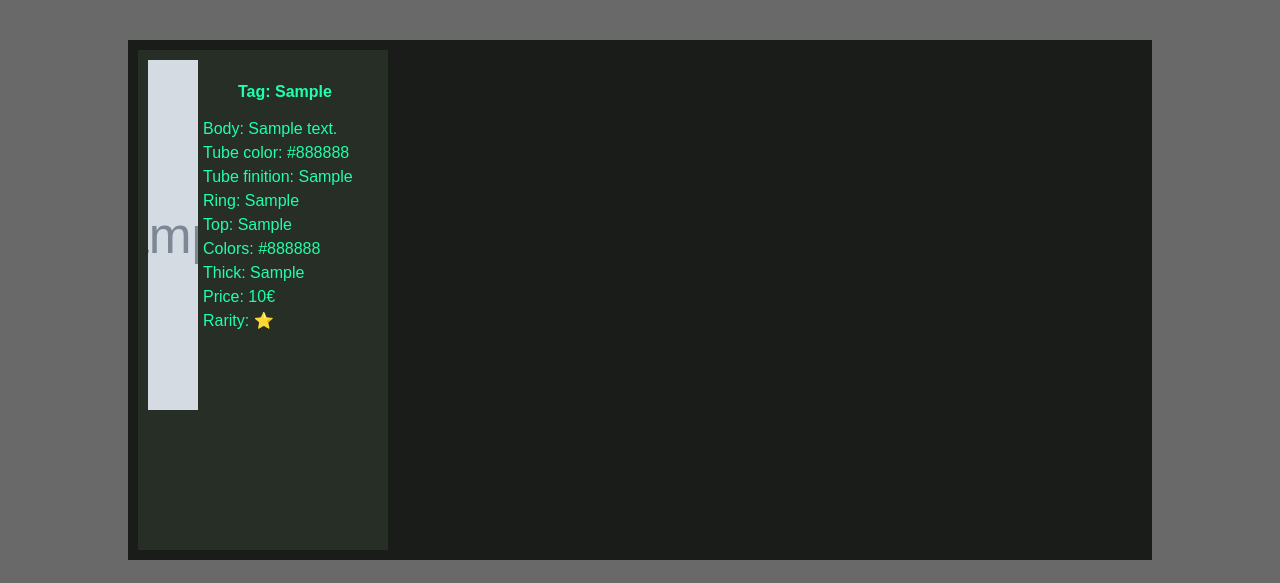
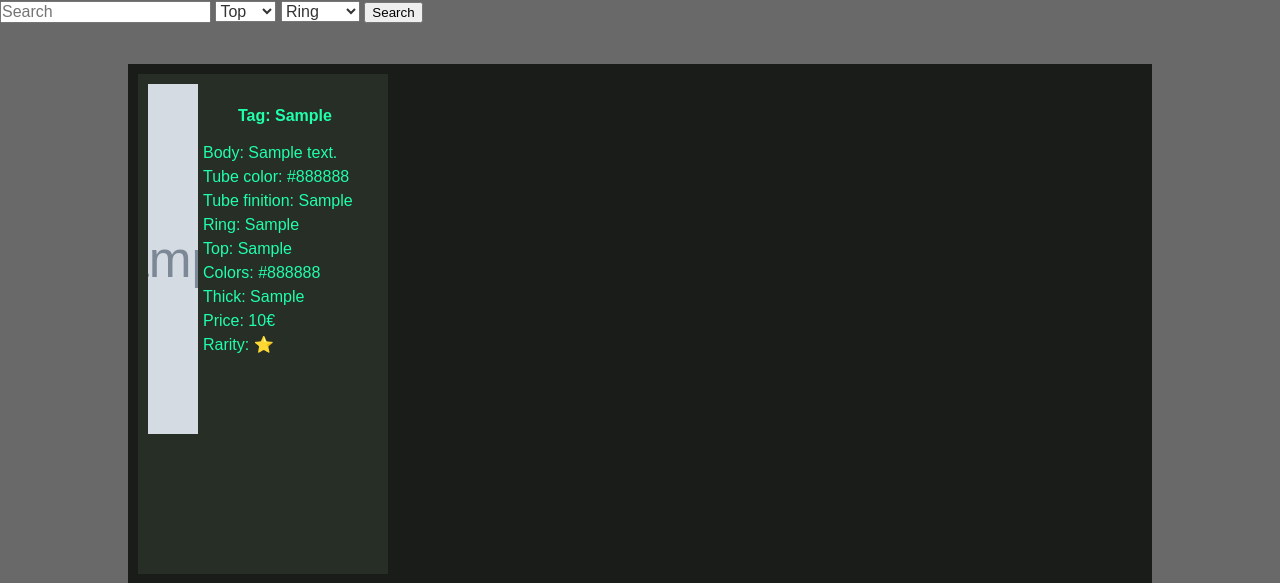
Before and after one commit to 0xC-M0NK3Y/bic-website, a PHP site: page /website/index.php in a window 1280 px wide. Shown: the part 78-661 px from the top of the page. Run offline with PHP 8.4, Linux system fonts and the light colour scheme; tables that the repository leaves empty hold one stand-in row (values such as "Sample post"); grey boxes marked "Sample" are stand-in pictures.

Commit message:
refactor

```diff
--- a/website/index.php
+++ b/index.php
@@ -11,10 +11,6 @@ if ($mysqli->connect_error) {
 	$mysqli->connect_errno . ') '.
 	$mysqli->connect_error);
 }
-
-$sql = " SELECT * FROM pen";
-$result = $mysqli->query($sql);
-$mysqli->close();
 ?>
 <html lang="en">
 <head>
@@ -35,10 +31,54 @@ $mysqli->close();
 <body>
 <script src="index.js"></script>
 <main class="main" role="main">
+<section id="make_search">
+	<div class="search">
+		<form action="" method="POST">
+			<input type="text" name="search" value="<?php if(isset($_POST['search'])){echo $_POST['search']; }?>" class="search_bar" placeholder="Search">
+			<select name="top">
+				<option value="">Top</option>
+				<option value="blanc">blanc</option>
+				<option value="noir">noir</option>
+			</select>
+			<select name="ring">
+				<option value="">Ring</option>
+				<option value="noire">noire</option>
+				<option value="blanche">blanche</option>
+			</select>
+		<button type="submit" class="button">Search</button>
+		</form>
+	</div>
+</section>
 	<div class="main-inner wrapper">
 		<ul class="product-list ul-reset">
 			<?php
-			$n = 1;
+			$andd = 0;
+			$query = "SELECT * FROM pen";
+			if (isset($_POST['top'])) {
+				$top_value = $_POST['top'];
+				$query .= " WHERE top LIKE '%$top_value%'";
+				$andd++;
+			}
+			if (isset($_POST['ring'])) {
+				$ring_value = $_POST['ring'];
+				if ($andd == 0) {
+					$query .= " WHERE ring LIKE '%$ring_value%'";
+				} else {
+					$query .= " AND ring LIKE '%$ring_value%'";
+				}
+				$andd++;
+			}
+			if (isset($_POST['search'])) {
+				$search_value = $_POST['search'];
+				if ($andd == 0) {
+					$query .= " WHERE body LIKE '%$search_value%'";
+				} else {
+					$query .= " AND body LIKE '%$search_value%'";
+				}
+			}
+			//echo "<script>alert(\"" . $query . "\")</script>";
+			$result = $mysqli->query($query);
+			$mysqli->close();
 			while($rows = $result->fetch_assoc()) {
 				$img = $rows['image'];
 				$stars = $rows['rarity'];
@@ -89,11 +129,11 @@ $mysqli->close();
 						</div>
 						<br><br><br>
 						<?php
+							$n = $rows['id'];
 							echo "<input type='button' value='See more' class='product-item-see-more' ";
 							echo 'onclick="location.href=';
 							echo "'bic/bic_" . $n . ".html'";
 							echo '"/>';
-							$n++;
 						?>
 					</div>
 				</section>
@@ -101,6 +141,7 @@ $mysqli->close();
 			</li>
 			<?php
 			}
+			$_POST['search'] = '';
 			?>
 			<!-- /.product-item ib -->
 		</ul>
@@ -117,5 +158,7 @@ $mysqli->close();
 	<!-- /.footer-inner wrapper -->
 </footer>
 <!-- /.footer -->
+<script>
+</script>
 </body>
 </html>
```
Also changed, not shown: index.css (renamed from website/index.css), index.js (renamed from website/index.js), 3 other files.
